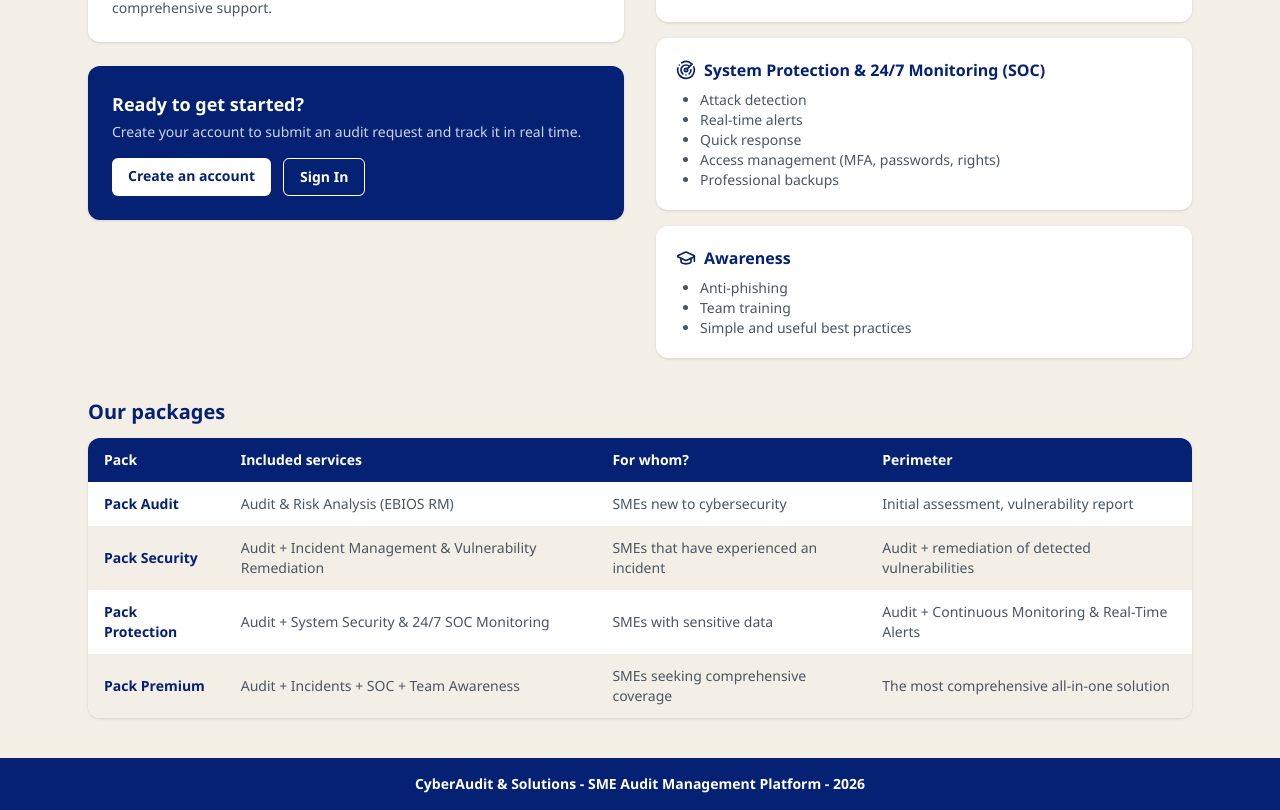
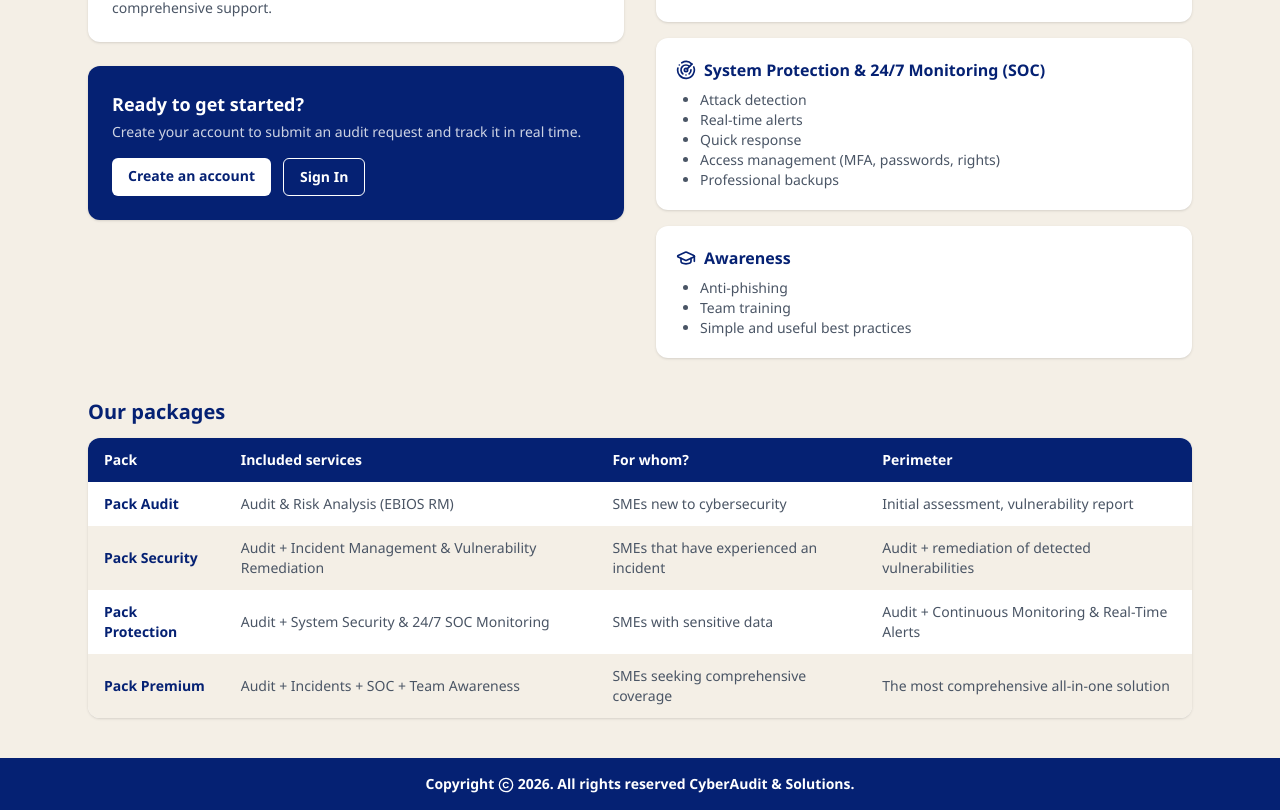
Before and after one commit to Tommy-JOUHANS/portfolio, a React (Vite) app in the folder cyberaudit/frontend/: page / in a window 1280 px wide. Shown: the part 526-1336 px from the top of the page. Built offline with nearby package versions, Linux system fonts and the light colour scheme; no server answers.

Commit message:
Copyright ajouté dans le coposant Footer

```diff
--- a/cyberaudit/frontend/src/components/shared/Footer.jsx
+++ b/cyberaudit/frontend/src/components/shared/Footer.jsx
@@ -2,7 +2,7 @@
 // Footer.jsx - Pied de page (barre violette de la charte).
 // Toujours visible, en bas de chaque ecran, comme sur les 11 maquettes.
 // ========================================================================
-
+import { Copyright } from "lucide-react";
 // Footer : composant du pied de page.
 export default function Footer() {
   // On calcule l'annee courante pour ne pas la coder en dur.
@@ -14,7 +14,7 @@ export default function Footer() {
     <footer className="bg-brand py-4 text-center">
       {/* Ligne de texte de la plateforme, en blanc et en gras.           */}
       <p className="text-sm font-semibold text-white">
-        CyberAudit &amp; Solutions - SME Audit Management Platform - {year}
+        Copyright <Copyright className="inline-block h-4 w-4" /> {year}. All rights reserved CyberAudit &amp; Solutions.
       </p>
     </footer>
   );
```
